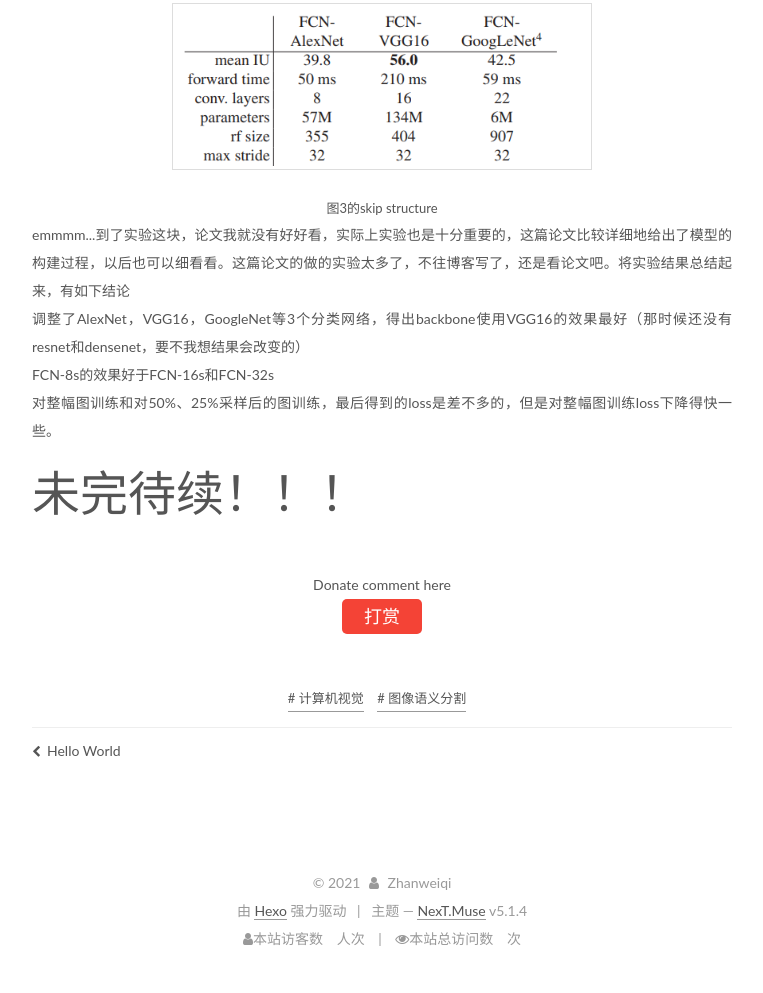
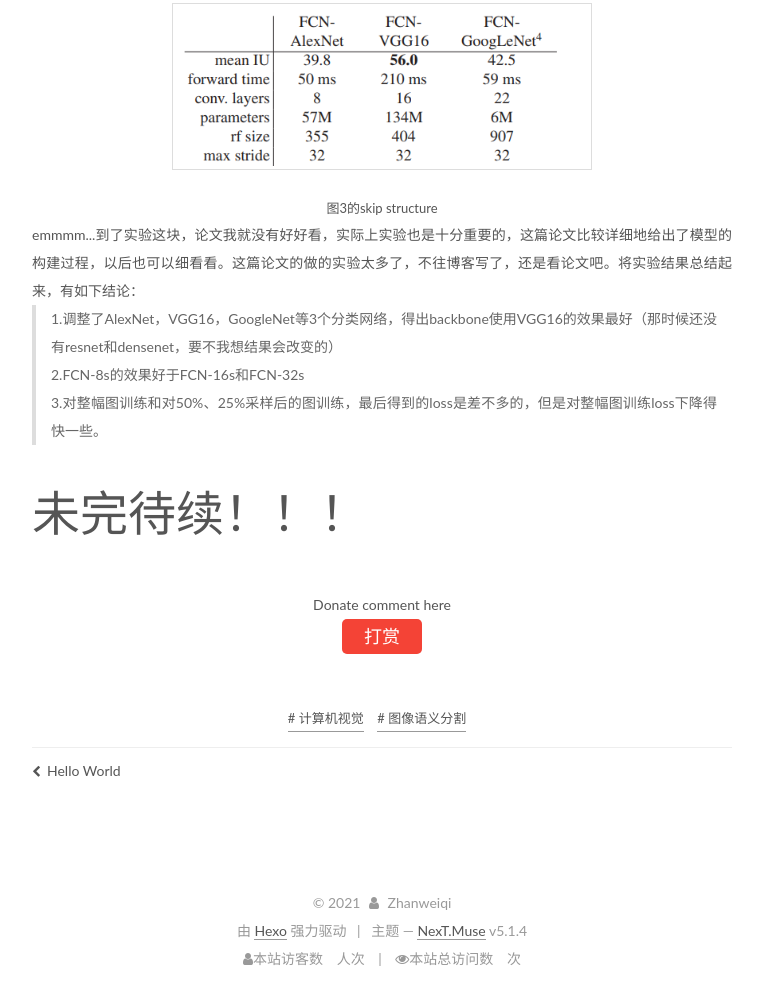
Before and after one commit to zwq2017040393/zwq2017040393-github.io, a plain HTML site: page 2021/07/08/语义分割经典论文小结/index.html in a window 1280 px wide. Shown: the part 2731-3724 px from the top of the page, without its empty margins (258-1021 px from the left). Drawn offline with nearby package versions, Linux system fonts and the light colour scheme; some packages are replaced by stand-ins of ours; animation ran at ten frames a second; a script that the page names is missing.

Commit message:
Site updated: 2021-07-08 20:37:46

```diff
--- a/2021/07/08/语义分割经典论文小结/index.html
+++ b/2021/07/08/语义分割经典论文小结/index.html
@@ -91,7 +91,7 @@
 <meta property="og:image" content="http://example.com/2021/07/08/%E8%AF%AD%E4%B9%89%E5%88%86%E5%89%B2%E7%BB%8F%E5%85%B8%E8%AE%BA%E6%96%87%E5%B0%8F%E7%BB%93/FCN-2.png">
 <meta property="og:image" content="http://example.com/2021/07/08/%E8%AF%AD%E4%B9%89%E5%88%86%E5%89%B2%E7%BB%8F%E5%85%B8%E8%AE%BA%E6%96%87%E5%B0%8F%E7%BB%93/FCN-3.png">
 <meta property="article:published_time" content="2021-07-08T02:32:45.000Z">
-<meta property="article:modified_time" content="2021-07-08T12:32:44.492Z">
+<meta property="article:modified_time" content="2021-07-08T12:36:37.453Z">
 <meta property="article:author" content="Zhanweiqi">
 <meta property="article:tag" content="计算机视觉">
 <meta property="article:tag" content="图像语义分割">
@@ -471,13 +471,11 @@
 
 <h5 id="3-实验结果"><a href="#3-实验结果" class="headerlink" title="(3) 实验结果"></a>(3) 实验结果</h5><img src="/2021/07/08/%E8%AF%AD%E4%B9%89%E5%88%86%E5%89%B2%E7%BB%8F%E5%85%B8%E8%AE%BA%E6%96%87%E5%B0%8F%E7%BB%93/FCN-3.png" width="60%" height="60%" div align="center">
 <div style="font-size: small; text-align: center">图3的skip structure</div>
-emmmm...到了实验这块，论文我就没有好好看，实际上实验也是十分重要的，这篇论文比较详细地给出了模型的构建过程，以后也可以细看看。这篇论文的做的实验太多了，不往博客写了，还是看论文吧。将实验结果总结起来，有如下结论
-
-<ol>
-<li>调整了AlexNet，VGG16，GoogleNet等3个分类网络，得出backbone使用VGG16的效果最好（那时候还没有resnet和densenet，要不我想结果会改变的）</li>
-<li>FCN-8s的效果好于FCN-16s和FCN-32s</li>
-<li>对整幅图训练和对50%、25%采样后的图训练，最后得到的loss是差不多的，但是对整幅图训练loss下降得快一些。</li>
-</ol>
+emmmm...到了实验这块，论文我就没有好好看，实际上实验也是十分重要的，这篇论文比较详细地给出了模型的构建过程，以后也可以细看看。这篇论文的做的实验太多了，不往博客写了，还是看论文吧。将实验结果总结起来，有如下结论：
+
+<blockquote>
+<p>1.调整了AlexNet，VGG16，GoogleNet等3个分类网络，得出backbone使用VGG16的效果最好（那时候还没有resnet和densenet，要不我想结果会改变的）<br>2.FCN-8s的效果好于FCN-16s和FCN-32s<br>3.对整幅图训练和对50%、25%采样后的图训练，最后得到的loss是差不多的，但是对整幅图训练loss下降得快一些。</p>
+</blockquote>
 <div style="font-size: xxx-large">未完待续！！！</div>
 
 
--- a/css/main.css
+++ b/css/main.css
@@ -1942,7 +1942,7 @@ pre .javascript .function {
   width: 4px;
   height: 4px;
   border-radius: 50%;
-  background: #e3e986;
+  background: #7314ee;
 }
 .links-of-blogroll {
   font-size: 13px;
```
Also changed, not shown: content.json (+1 -1 lines), search.xml (+4 -6 lines).
